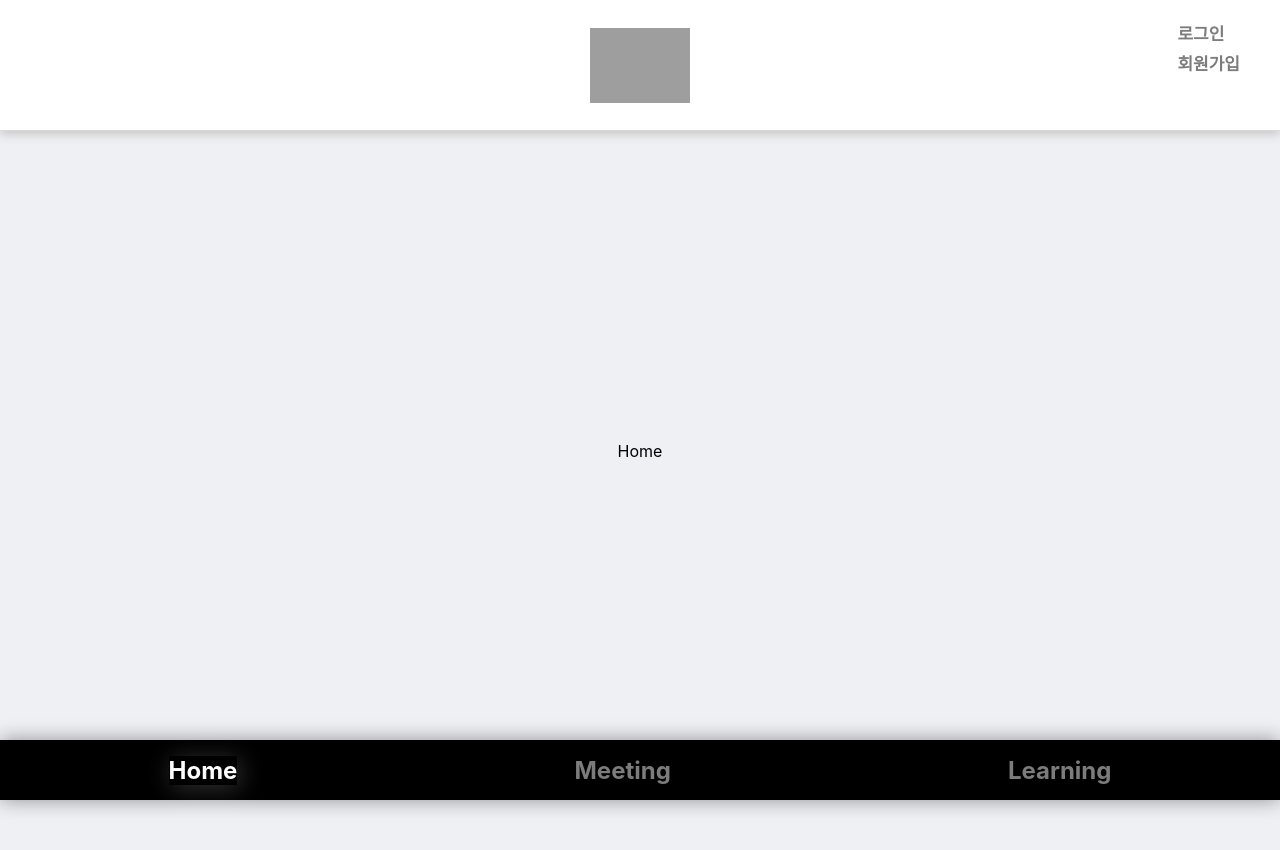
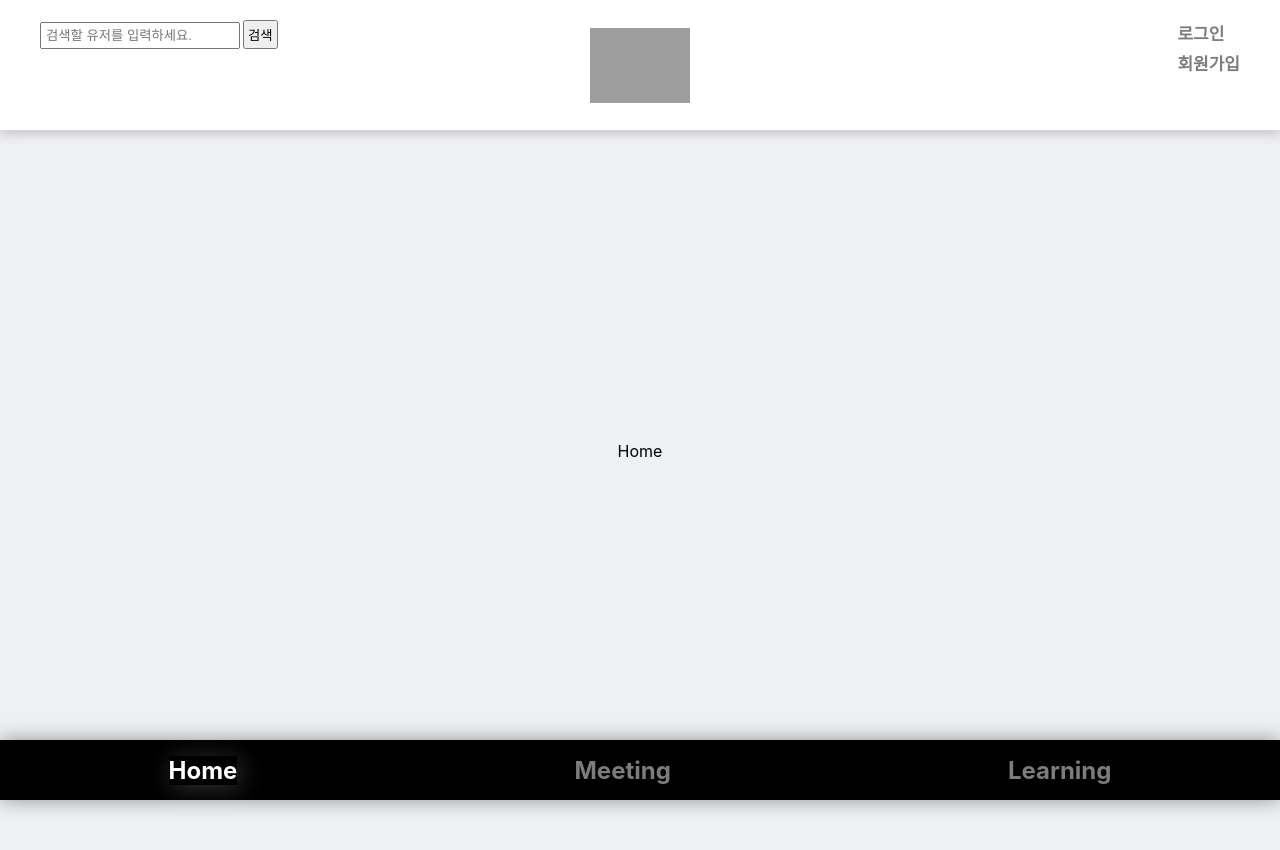
Before and after one commit to sukkkuuuu/Capstone, a React (Create React App) app: page / in a window 1280 px wide. Shown: the top 850 px of the page. Built offline with nearby package versions, Linux system fonts and the light colour scheme; no server answers; grey boxes are pictures that could not be loaded.

Commit message:
feat: 사용자 검색 폼 헤더에 추가

```diff
--- a/src/components/base/Header.js
+++ b/src/components/base/Header.js
@@ -1,9 +1,23 @@
-import { Link } from "react-router-dom";
+import { Link, useNavigate } from "react-router-dom";
 import styles from "./Header.module.css"
 import Logo from "../../logo.png"
+import { useState } from "react";
 const Header = ({isLogin, onLogout}) => {
+    const navigate = useNavigate();
+    const [nickname, setNickname] = useState('');
     return (
         <header className={styles.header}>
+            <div className={styles.search_box}>
+                <form>
+                    <input className={styles.search_input} type="search" placeholder="검색할 유저를 입력하세요." value={nickname} onChange={(e) => {
+                        setNickname(e.target.value)}
+                    } />
+                    <input className={styles.search_btn} type="submit" value="검색" onClick={(e) => {
+                        e.preventDefault();
+                        navigate(`/profile/${nickname}`);
+                    }} />
+                </form>
+            </div>
             <img src={Logo} width="100" />
             <div className={styles.header_btn}>
                 {isLogin ?
--- a/src/components/base/Header.module.css
+++ b/src/components/base/Header.module.css
@@ -40,3 +40,20 @@
     right: 0;
     top: 0;
 }
+
+.search_box {
+    position: absolute;
+    padding: 20px 40px;
+    left: 0;
+    top: 0;
+}
+
+.search_input {
+    padding: 4px;
+    width: 200px;
+}
+
+.search_btn {
+    padding: 3px;
+    margin-left: 3px;
+}
--- a/src/components/base/Profile.js
+++ b/src/components/base/Profile.js
@@ -5,6 +5,7 @@
 import axios from "axios";
 import Loading from "./Loading";
 import styles from "./Profile.module.css";
+import ProfileError from "./ProfileError";
 
 const Profile = () => {
     const { nickname } = useParams();
@@ -17,12 +18,14 @@
                 setMember(response.data.data);
                 setIsLoading(false);
             }catch(err){
-                alert(err);
+                setMember();
+                setIsLoading(false);
             }
         }
         fetchMember();
-    }, []);
-    return isLoading ? <Loading /> : (
+    }, [nickname]);
+    return isLoading ? <Loading /> :
+        member ?
         <>
             <div className={styles.content_container}>
                 <div style={{display:"flex", justifyContent:"center", marginBottom:"30px"}}>
@@ -43,7 +46,7 @@
             </div>
             <Footer />
         </>
-    );
+        : <ProfileError />
 };
 
 export default Profile;
--- /dev/null
+++ b/src/components/base/ProfileError.js
@@ -0,0 +1,12 @@
+import Footer from "./Footer";
+
+const ProfileError = () => {
+    return (
+        <>
+            <span>존재하지 않는 닉네임입니다.</span>
+            <Footer />
+        </>
+    )
+};
+
+export default ProfileError;
```
